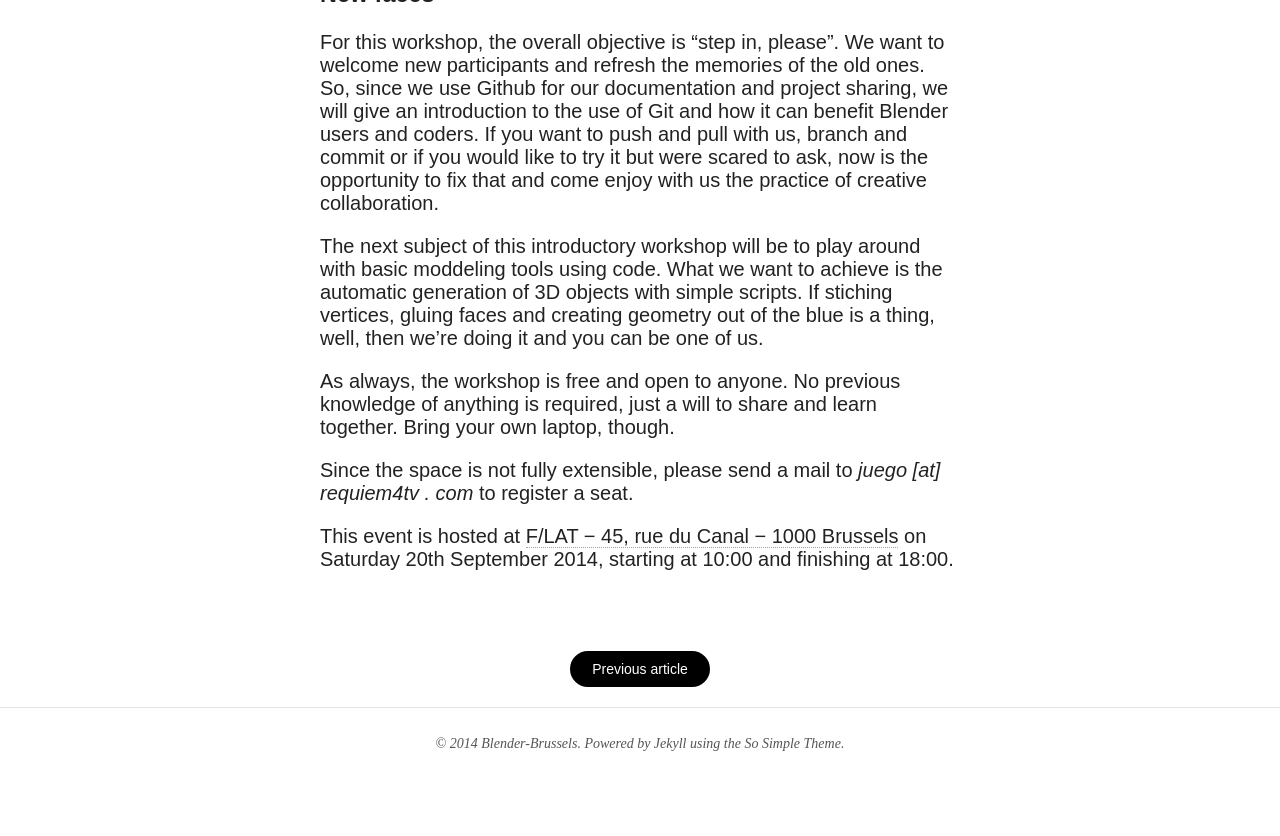
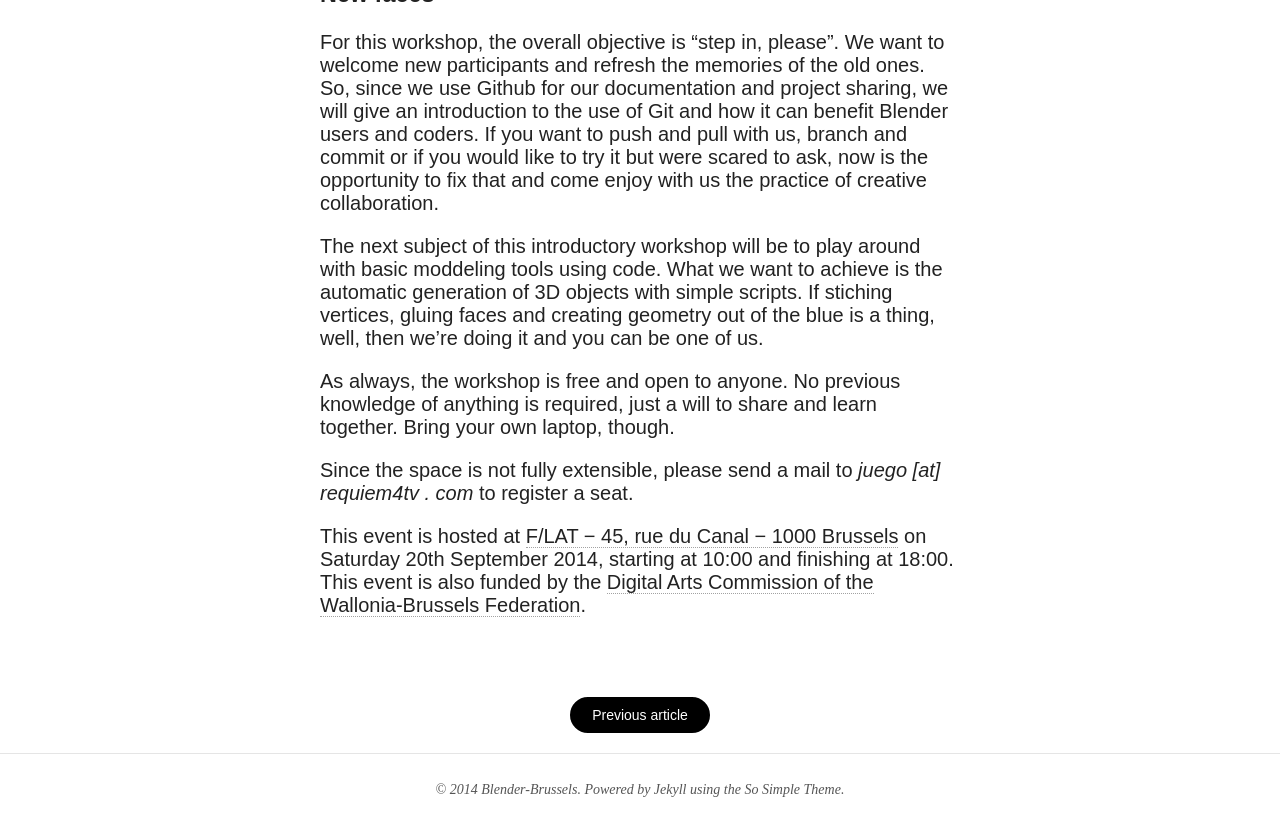
Before and after one commit to Blender-Brussels/blender-brussels.github.io, a Jekyll site: the page built from _posts/2014-09-20-new-place-new-faces.md, in a window 1280 px wide and 900 px high, scrolled down 1164 px. Shown: the top 836 px of the window. Built offline with Jekyll 4.4.1, drawn with Linux system fonts in a browser that asks for light colours; nearby versions of some CDN libraries.

Commit message:
added the mention of the sponsor

```diff
--- a/_posts/2014-09-20-new-place-new-faces.md
+++ b/_posts/2014-09-20-new-place-new-faces.md
@@ -42,3 +42,4 @@ As always, the workshop is free and open to anyone. No previous knowledge of any
 Since the space is not fully extensible, please send a mail to _juego [at] requiem4tv . com_ to register a seat.
 
 This event is hosted at [F/LAT − 45, rue du Canal − 1000 Brussels](http://www.openstreetmap.org/#map=19/50.85476/4.34986&layers=N) on Saturday 20th September 2014, starting at 10:00 and finishing at 18:00.
+This event is also funded by the [Digital Arts Commission of the Wallonia-Brussels Federation](http://www.arts-numeriques.culture.be/).
```
